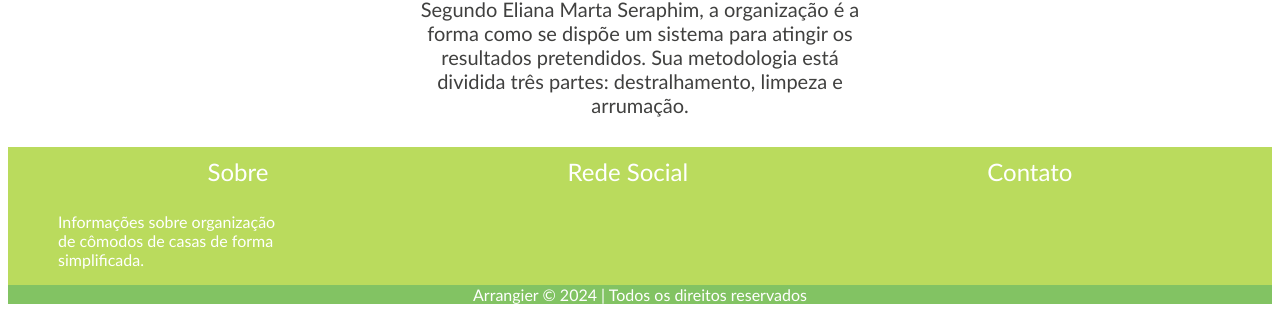
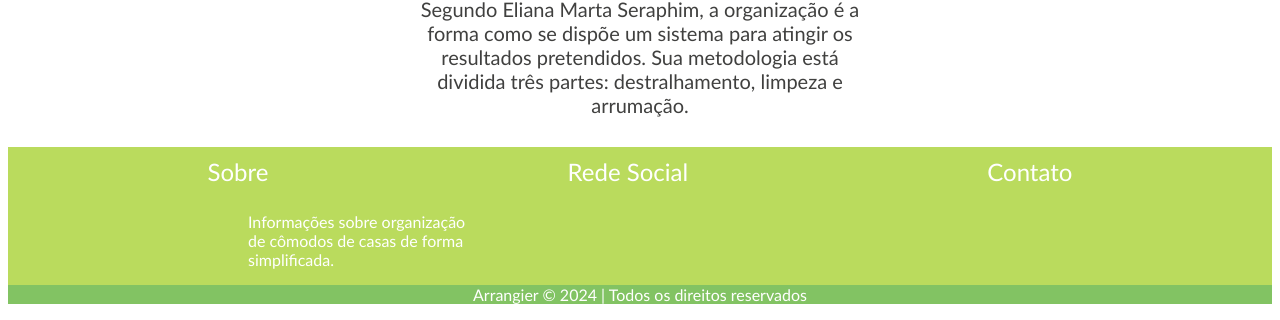
Before and after one commit to anavidev/site-arrangier, a plain HTML site: page index.html in a window 1280 px wide. Shown: the part 568-888 px from the top of the page. Drawn offline with Linux system fonts and the light colour scheme.

Commit message:
info_footer

```diff
--- a/css/style.css
+++ b/css/style.css
@@ -25,6 +25,8 @@ html{
     color: rgb(255, 255, 255);
     font-size: 2.5rem;
 }
+
+/** main **/
 
 section{
     margin: 50px 0px;
@@ -84,7 +86,7 @@ footer{
 }
 
 .descricaoSobreFooter{
-    margin: 0px 50px;
+    margin: 0px 240px;
 }
 
 .copyright{
```
